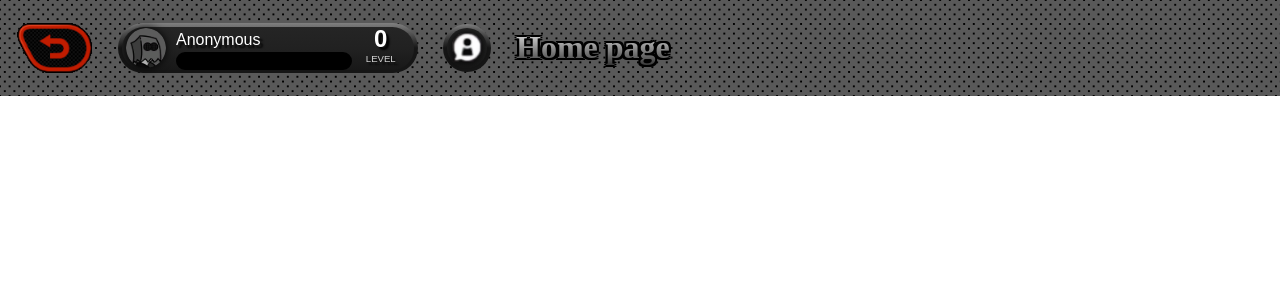
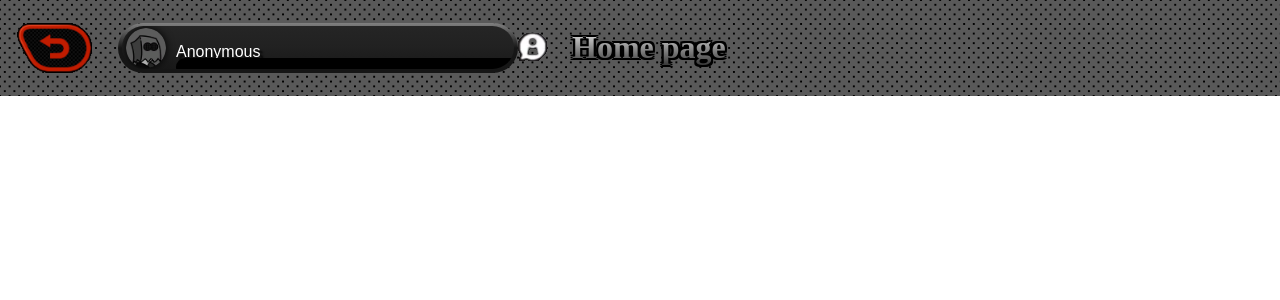
Before and after one commit to MelloGamer07/ZZZ-Blog, a PHP site: page /header.html in a window 1280 px wide. Shown: the top 300 px of the page. Run offline with PHP 8.4, Linux system fonts and the light colour scheme; some web fonts are replaced.

Commit message:
reordered css and js

```diff
--- a/ZZZ Blog/CSS/header.css
+++ b/ZZZ Blog/CSS/header.css
@@ -70,8 +62,11 @@ header {
     display: none;
 }
 
+
+/* ================= Profile Button ================= */
+
 .profile-btn {
-    width: 300px;
+    width: 400px;
     max-width: 100%;
     height: 50px;
     background: linear-gradient(grey,#161616, #161616);
@@ -81,6 +76,10 @@ header {
     font-family: 'inpin hongmengti', italic;
     padding: 4px;
     box-sizing: border-box;
+
+    display: flex;
+    align-items: center;
+    /*justify-content: center;*/
 }
 
 .profile-btn:active{
@@ -92,12 +91,17 @@ header {
     border-radius: 25px;
     height: 43px;
     padding: 4px;
+    width: 395px;
     display: flex;
     align-items: center;
     gap: 10px;
     box-sizing: border-box;
     user-select: none;
+    overflow: hidden;
 }
+
+
+/* ================= Profile Info ================= */
 
 .pfp {
     width: 40px;
@@ -112,8 +116,7 @@ header {
 .user-data {
     flex: 1;
     min-width: 0;
-    margin-top: -11%;
-
+    margin-top: -45px;
 }
 
 #username {
@@ -147,14 +153,14 @@ header {
 
 .user-level-container {
     display: flex;
-    align-items: center;
-    margin-top: -19%;
-    margin-left: 75%;
     flex-direction: column;
     align-items: center;
+
+    margin-top: -45px;
+    margin-left: auto;
+    margin-right: -250px;
     font-family: 'InpinHongmengti', sans-serif;
 }
-
 
 #user-lvl {
     font-size: 1.5rem;
@@ -169,41 +175,7 @@ header {
     opacity: 0.8;
 }
 
-.friend-list-btn{
-    aspect-ratio: 1;
-    height: 40px;
-    background: linear-gradient(grey,#161616, #161616);
-    border-radius: 30px;
-    margin-left: 25px;
-    padding: 4px;
-}
-
-.friend-list-btn:active{
-    filter: invert();
-    animation: FL-button-pressed 1s infinite;
-}
-
-.friend-list-btn:active .friend-list-btn-extra{
-    background: transparent;
-}
-
-.friend-list-btn-extra {
-    aspect-ratio: 1;
-    height: 40px;
-    background: linear-gradient(#252525,#212121, #181818);
-    border-radius: 35px;
-    display: flex;
-    align-items: center;
-    justify-content: center;
-}
-
-.friend-list-img {
-    width: 30px;
-    aspect-ratio: 1;
-    filter: drop-shadow(0px 0px 4px #000000);
-    user-select: none;
-    -webkit-user-drag: none;
-}
+/* ================= Title ================= */
 
 .title-page {
   position: relative;
--- a/ZZZ Blog/header.html
+++ b/ZZZ Blog/header.html
@@ -16,11 +16,11 @@
                 <div class="lvlBar-container">
                     <div class="lvlBar-completition"></div>
                 </div>
-                <div class="user-level-container">
+            </div>
+            <div class="user-level-container">
                     <h1 id="user-lvl">0</h1>
                     <p id="level-tag">LEVEL</p>
                 </div>
-            </div>
         </div>
     </div>
 
--- a/ZZZ Blog/main.php
+++ b/ZZZ Blog/main.php
@@ -1,4 +1,4 @@
-<?php
+<!--?php
     $hostname = "localhost";
     $username = "root";
     $password = "";
@@ -78,7 +78,7 @@ while ($row = mysqli_fetch_assoc($result)) {
 
 
 
-        <!--<div class="post-container" id="2">
+        <--<div class="post-container" id="2">
             <div class="post" onclick="openModal(this);">
                 <div class="post-images">
                     <img id="post-image-preview" src="ASSETS/IMG/LoadingScreens/2.jpg">
```
Also changed, not shown: other parts of ZZZ Blog/CSS/header.css (+31 -17 lines), ZZZ Blog/CSS/ChangeDynamicWallpaper.css (+53 -16 lines), ZZZ Blog/CSS/Grafica.css (+92 -76 lines), ZZZ Blog/CSS/footer.css (+26 -12 lines), ZZZ Blog/CSS/home.css (+44 -7 lines), ZZZ Blog/Database.sql (added, +15 -0 lines), ZZZ Blog/JS/home.js (+47 -28 lines).
